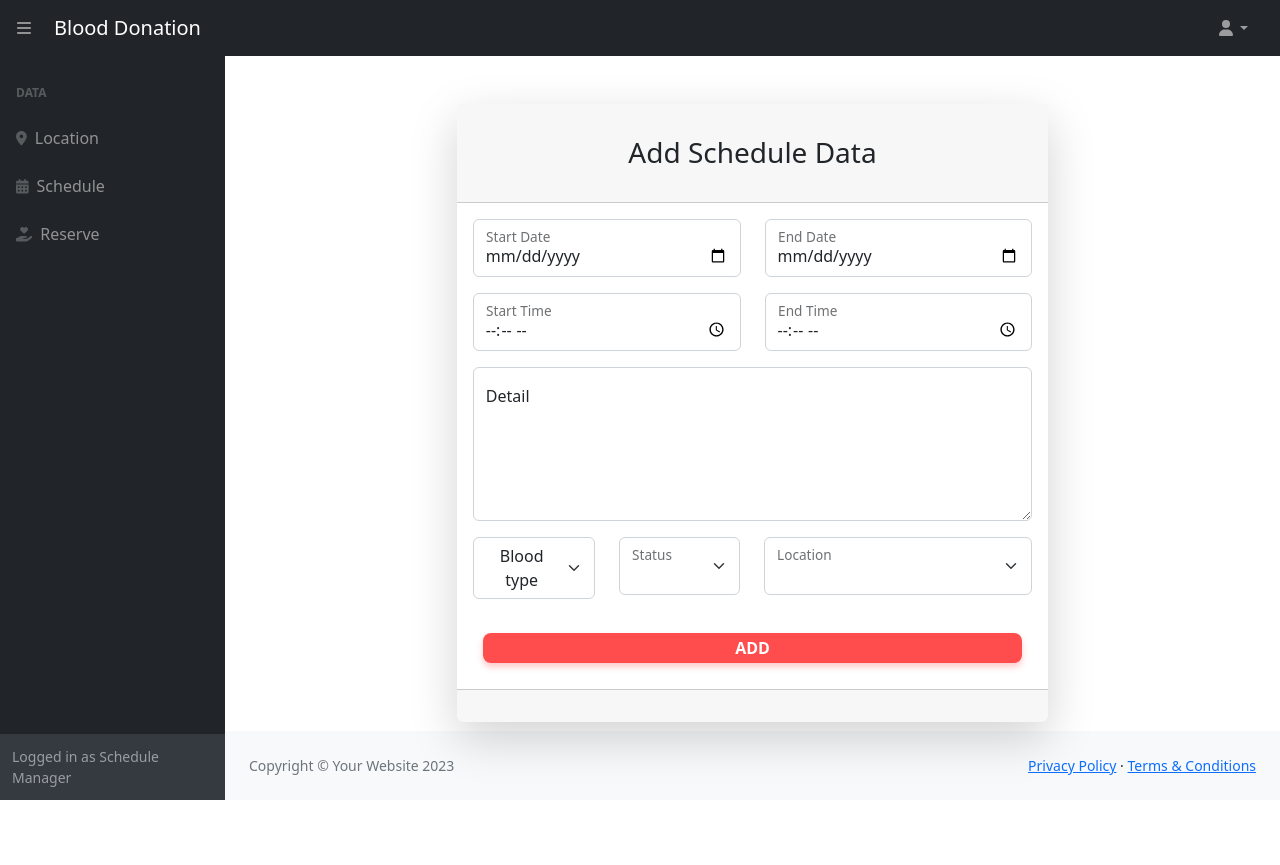
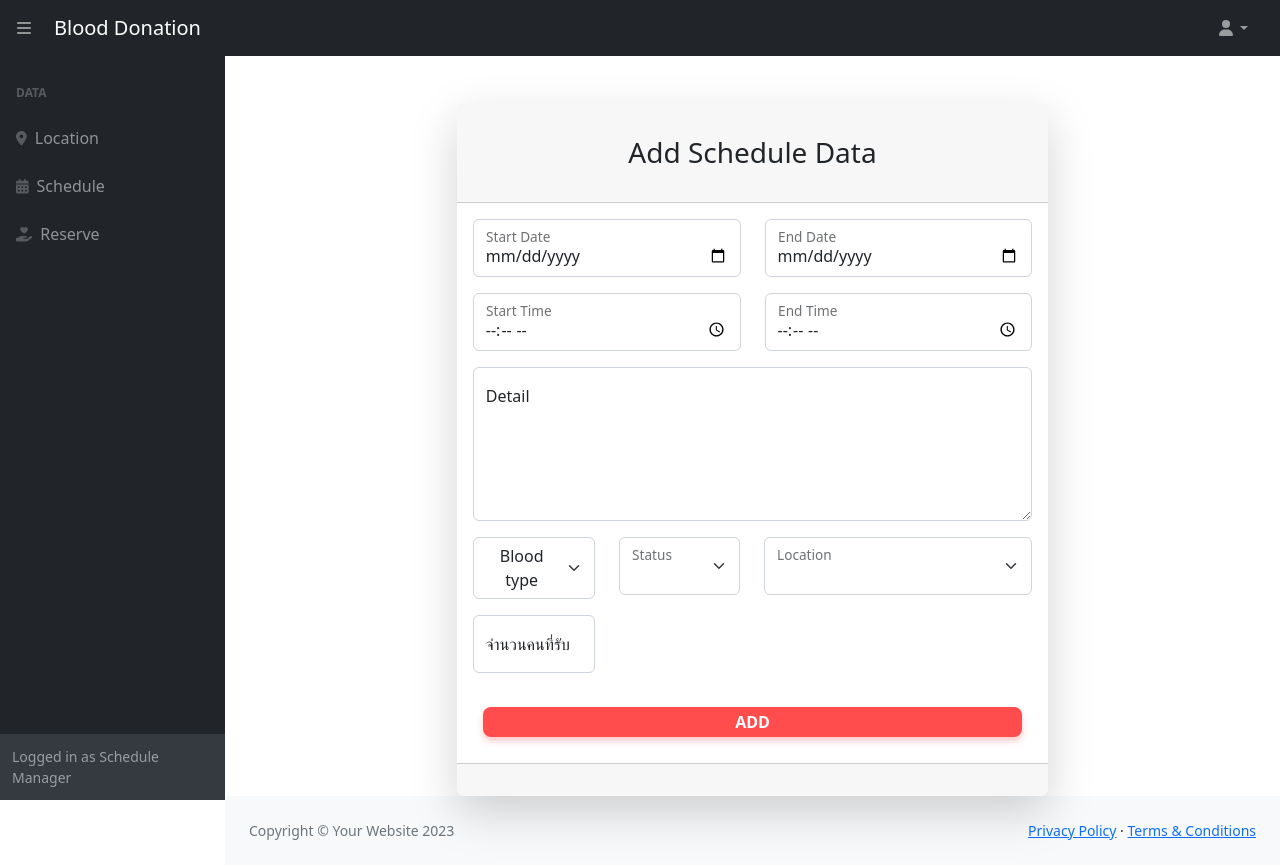
Before and after one commit to WatcharinKetnuti/Blood_Donation-Web, a PHP site: page /schedule_Form.php in a window 1280 px wide. Before the commit the page ends 800 px from the top, so only its background shows below. Run offline with PHP 8.4, Linux system fonts and the light colour scheme; a user stored in the database is signed in; data comes from the database, SQL or seed files in the repository; some libraries are stand-ins or nearby versions.

Commit message:
Add max participants field to schedule form and update database interactions

```diff
--- a/screen/schedule_Form.php
+++ b/screen/schedule_Form.php
@@ -246,6 +246,15 @@ $ABRh = null;
                                     </div>
                                 </div>
                             </div>
+
+                             <div class="row mb-3">
+                                <div class="col-md-3">
+                                    <div class="form-floating mb-3 mb-md-0">
+                                        <input class="form-control" name="max" id="max" type="number" placeholder="จำนวนคนที่รับ" value="<?=$data['schedule_max']??'' ?>" />
+                                        <label for="max">จำนวนคนที่รับ</label>
+                                    </div>
+                                </div>
+                            </div>
                             <div class="mt-4 mb-0">
                                 <div class="d-grid"><button class="btn add-btn btn-block" type="submit" href="">
                                     <?php
--- a/screen/schedule_Table.php
+++ b/screen/schedule_Table.php
@@ -59,6 +59,7 @@ $expired_count = $expired ? $expired[0]['expired_count'] : 0;
                             <th>รหัสกำหนดการ</th>
                             <th>วันกำหนดการ</th>
                             <th>เวลากำหนดการ</th>
+                            <th>จำนวนคนที่รับ</th>
                             <th>กรุ๊ปเลือดที่รับ</th>
                             <th>สถานที่</th>
                             <th>สถานะ</th>
@@ -82,6 +83,7 @@ $expired_count = $expired ? $expired[0]['expired_count'] : 0;
                                 echo "<td>".$row['schedule_id']."</td>";
                                 echo "<td>".date('d/m/Y', strtotime($row['schedule_start_date']))." - ".date('d/m/Y', strtotime($row['schedule_end_date']))."</td>";
                                 echo "<td>".$row['schedule_start_time']." - ".$row['schedule_end_time']."</td>";
+                                echo "<td>".$row['schedule_max']."</td>";
                                 echo "<td>".$row['schedule_blood_type']."</td>";
                                 echo "<td>".$row['location_name']."</td>";
                                 echo "<td>".($row['schedule_status'] == "E" ? "Enable" : ($row['schedule_status'] == "D" ? "Disable" : "Cancel"))."</td>";
```
Also changed, not shown: Action/schedule_Add-Update.php (+10 -1 lines).
